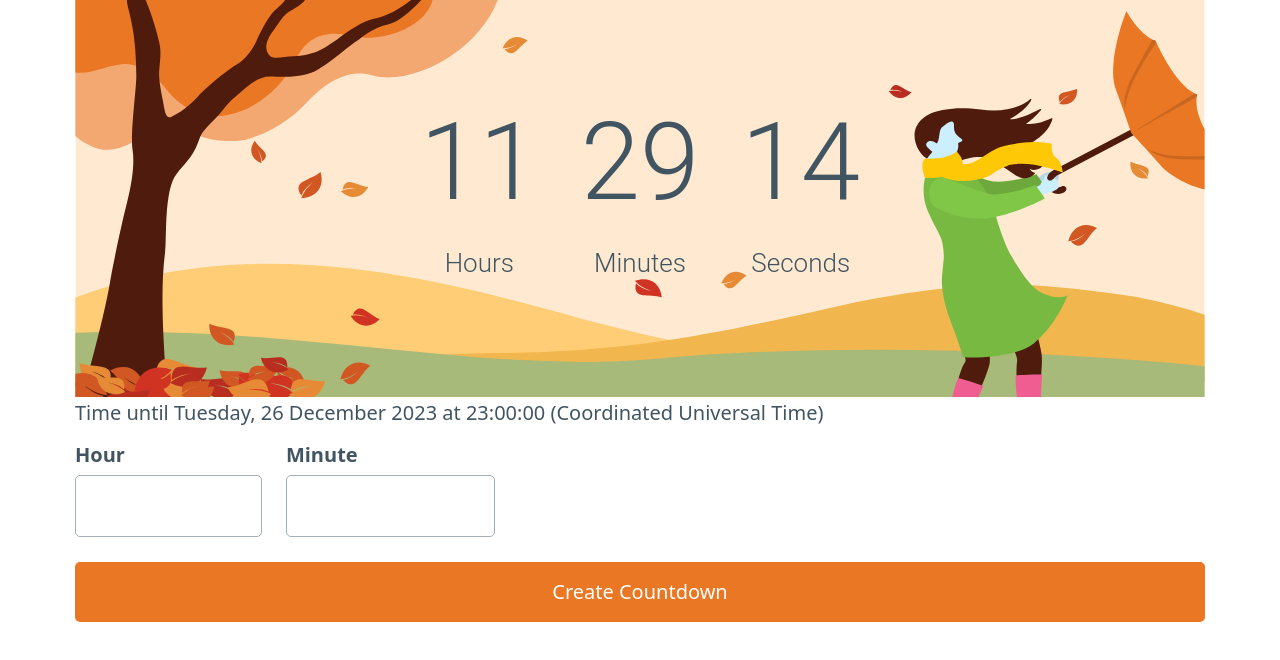
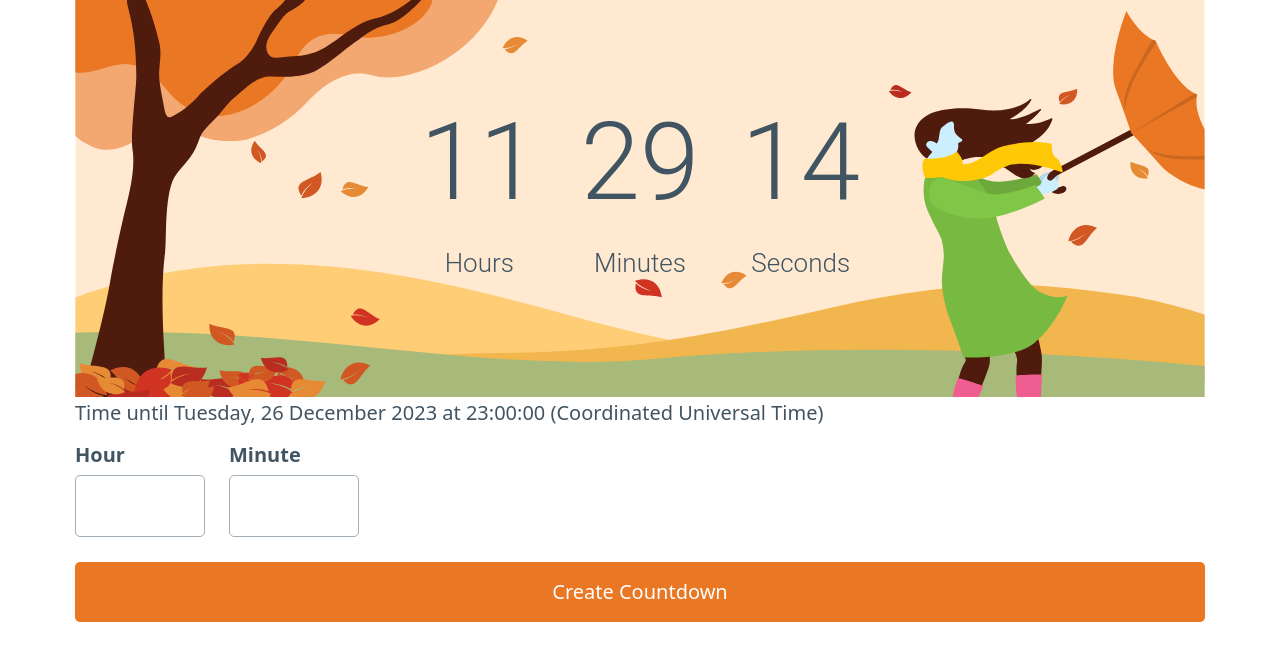
Before and after one commit to Brandon689/daytimer, a React (Vite) app: page / in a window 1280 px wide. Shown: the top 660 px of the page. Built offline with nearby package versions, Linux system fonts and the light colour scheme.

Commit message:
label basis

```diff
--- a/src/App.css
+++ b/src/App.css
@@ -26,6 +26,7 @@
 }
 label {
   font-weight: bold;
+  flex-basis: 130px;
 }
 .time-unit {
   font-size: 26px;
```
